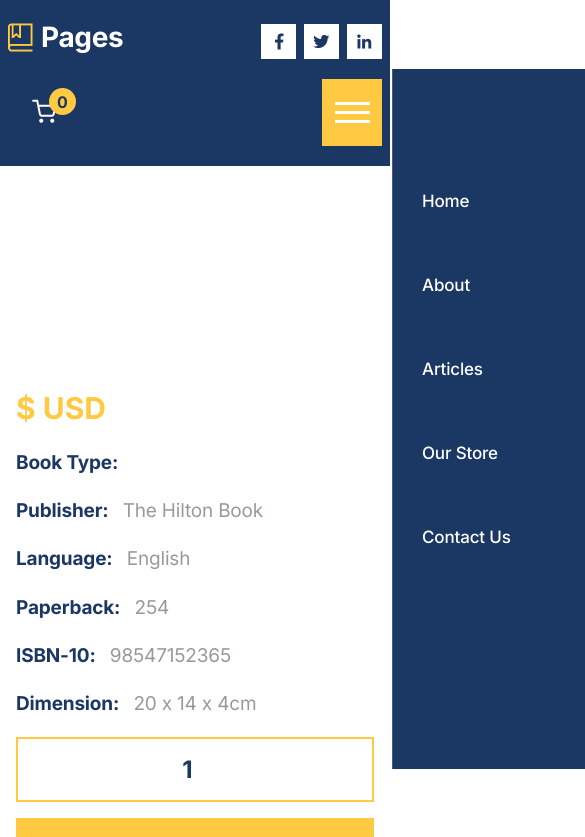
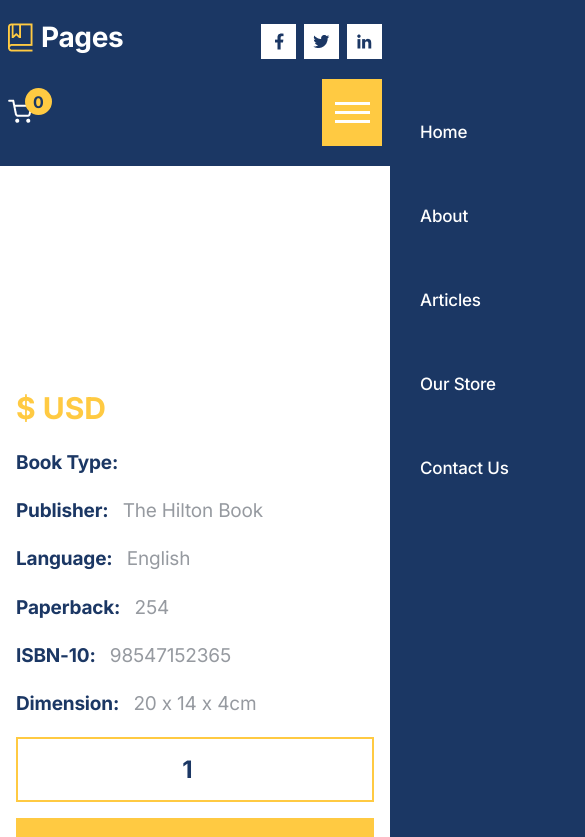
Before and after one commit to Szidelo/Book-store-vuejs, a Vue app: page /store/product1 in a window 390 px wide. Shown: the top 837 px of the page, 585 px wide, since content can reach past the window. Built offline with nearby package versions, Linux system fonts and the light colour scheme.

Commit message:
nav corrected

```diff
--- a/src/components/layouts/TheNav.vue
+++ b/src/components/layouts/TheNav.vue
@@ -1,5 +1,23 @@
 <template>
 	<nav class="bg-blue">
+		<ul :class="!isNavVisible ? 'mobile-nav' : 'mobile-nav visible'">
+			<li
+				@click="toggleNav"
+				class="close-nav"
+			>
+				X
+			</li>
+			<li
+				v-for="(link, index) in links"
+				:key="index"
+			>
+				<router-link
+					@click="toggleNav"
+					:to="link.path"
+					>{{ link.name }}</router-link
+				>
+			</li>
+		</ul>
 		<div
 			class="container d-flex flex-column flex-lg-row justify-content-between px-2 px-xxl-5"
 		>
@@ -18,30 +36,6 @@
 					:key="index"
 				>
 					<router-link :to="link.path">{{ link.name }}</router-link>
-				</li>
-				<li>
-					<ul
-						:class="
-							!isNavVisible ? 'mobile-nav' : 'mobile-nav visible'
-						"
-					>
-						<li
-							@click="toggleNav"
-							class="close-nav"
-						>
-							X
-						</li>
-						<li
-							v-for="(link, index) in links"
-							:key="index"
-						>
-							<router-link
-								@click="toggleNav"
-								:to="link.path"
-								>{{ link.name }}</router-link
-							>
-						</li>
-					</ul>
 				</li>
 
 				<li>
@@ -225,7 +219,7 @@ span {
 
 .visible {
 	transform: translateX(0) !important;
-	box-shadow: 0 10px 55px 10px rgba(0,0,0,0.3);
+	box-shadow: 0 10px 55px 10px rgba(0, 0, 0, 0.3);
 }
 
 @media (max-width: 1200px) {
@@ -269,12 +263,13 @@ span {
 		justify-content: start;
 		row-gap: 60px;
 		background-color: var(--color-blue);
-		top: -10px;
-		right: -10px;
+		top: 0;
+		right: 0;
 		width: 70%;
-		height: 700px;
+		height: 100vh;
 		padding: 120px 60px 60px;
 		transform: translateX(100%);
+		z-index: 101;
 	}
 
 	.close-nav {
--- a/src/components/ui/BaseButton.vue
+++ b/src/components/ui/BaseButton.vue
@@ -20,6 +20,7 @@ button {
 	font-weight: 700;
 	line-height: 23.75px;
 	letter-spacing: 0.38px;
+	user-select: none;
 	transition: var(--transition);
 }
 
```
